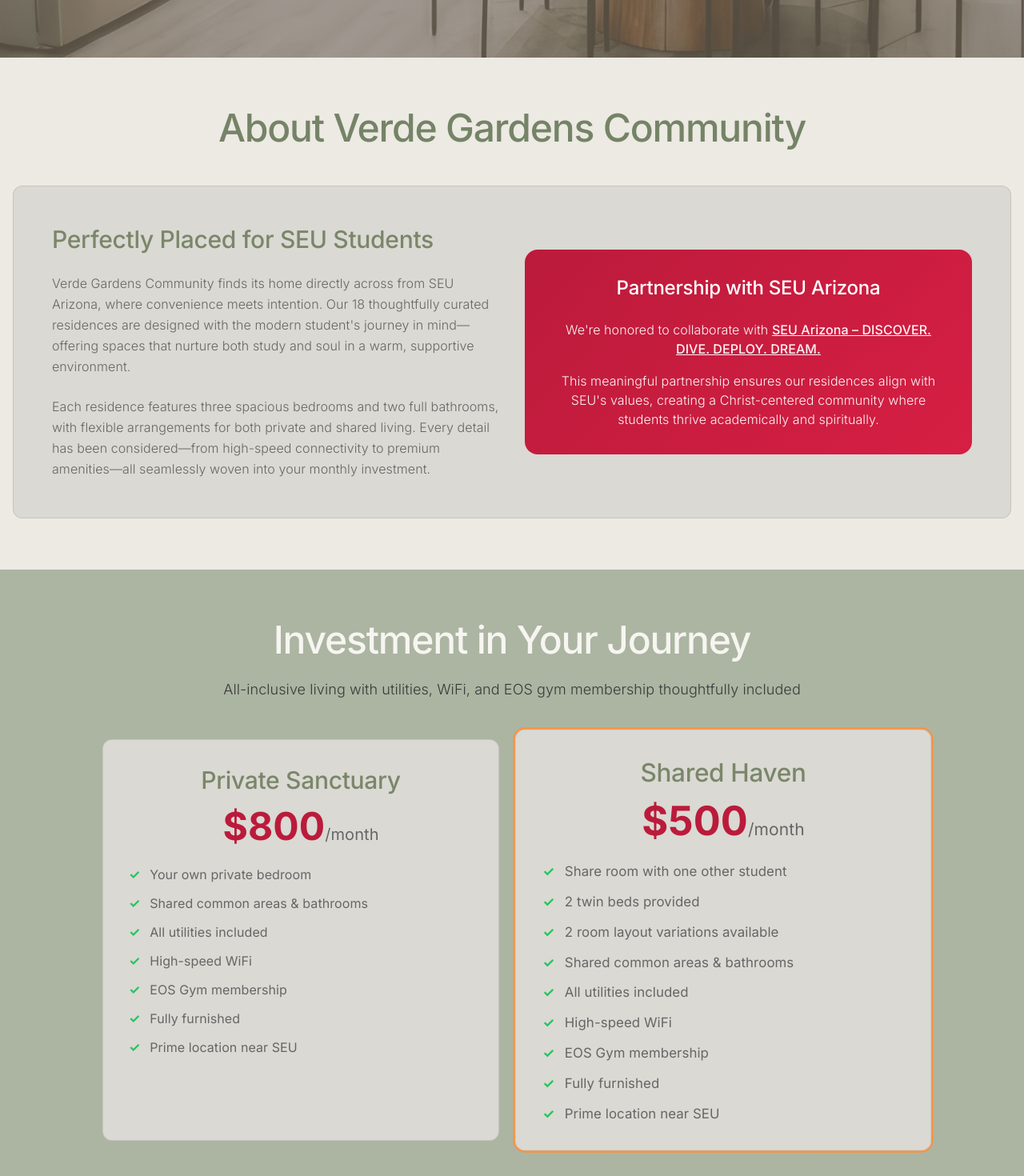
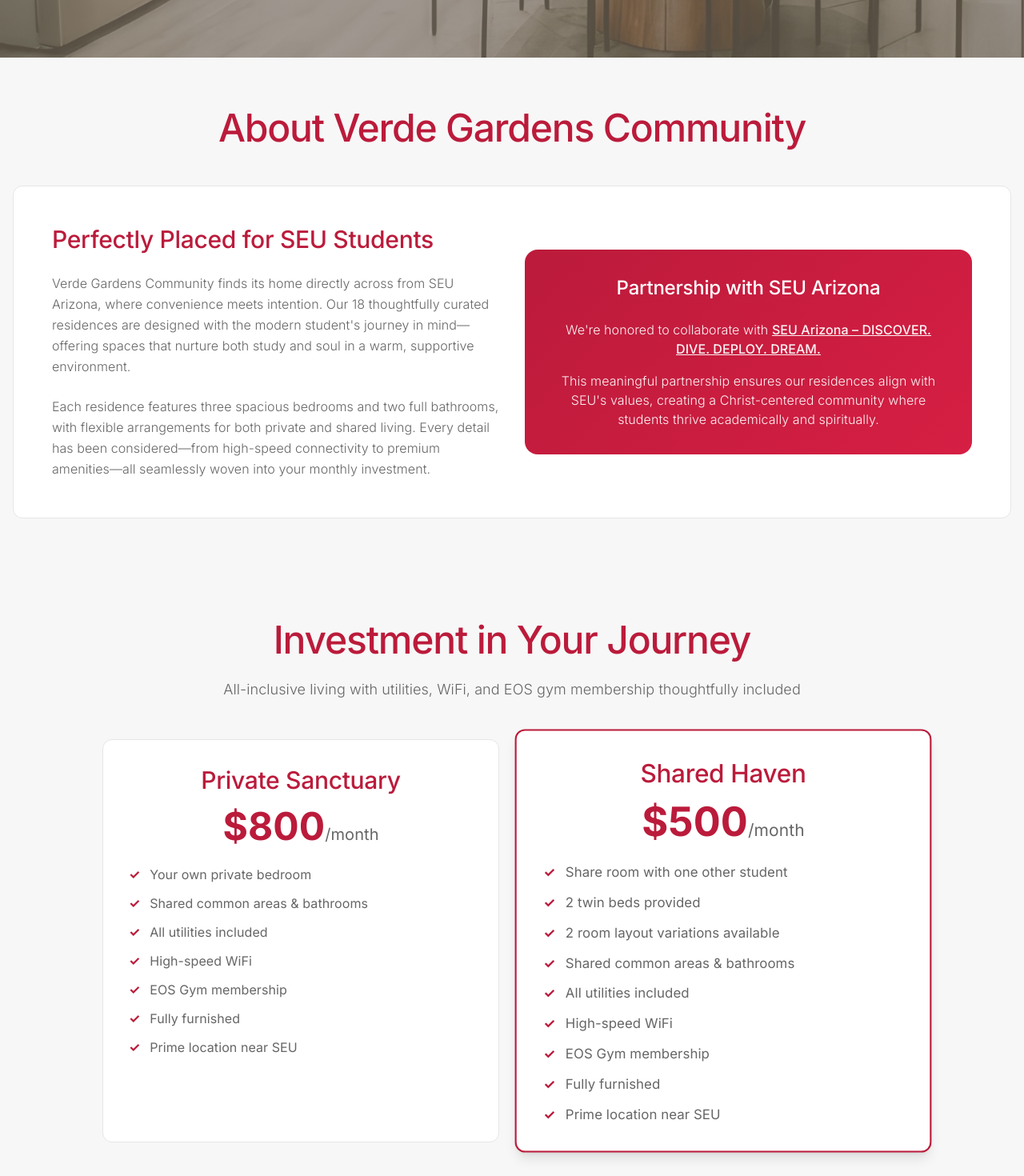
Before and after one commit to brebuilds/verde-gardens, a React (Vite) app: page / in a window 1280 px wide. Shown: the part 920-2390 px from the top of the page at 80% size. Built offline with nearby package versions, Linux system fonts and the light colour scheme.

Commit message:
Update warm colors to school branding
Replace green text and tan/beige components with school colors (red, white, black, charcoal) across the site.

```diff
--- a/src/components/About.tsx
+++ b/src/components/About.tsx
@@ -1,27 +1,14 @@
 export const About = () => {
-  return <section id="about" style={{
-    backgroundColor: 'rgba(236, 234, 227, 1)'
-  }} className="verde-section bg-zinc-50">
+  return <section id="about" className="verde-section bg-muted">
       <div className="verde-container">
-        <h2 className="font-serif text-4xl lg:text-5xl font-medium text-center mb-12 tracking-tight">
-          <p>
-            <span style={{
-            color: 'rgb(117, 131, 103)'
-          }}>
-              About Verde Gardens Community
-            </span>
-          </p>
+        <h2 className="font-serif text-4xl lg:text-5xl font-medium text-center mb-12 tracking-tight text-primary">
+          About Verde Gardens Community
         </h2>
 
-        <div className="p-8 lg:p-12 border rounded-xl transition-all" style={{
-        backgroundColor: 'rgba(218, 217, 211, 1)',
-        borderColor: 'rgba(185, 175, 172, 0.5)'
-      }}>
+        <div className="bg-card border border-border p-8 lg:p-12 rounded-xl transition-all">
           <div className="verde-grid-2">
             <div className="space-y-6">
-              <h3 className="font-serif text-2xl lg:text-3xl font-medium mb-6" style={{
-              color: 'rgba(122, 134, 106, 1)'
-            }}>
+              <h3 className="font-serif text-2xl lg:text-3xl font-medium mb-6 text-primary">
                 Perfectly Placed for SEU Students
               </h3>
               <p className="font-sans text-base text-muted-foreground leading-relaxed mb-6 font-light">
--- a/src/components/Amenities.tsx
+++ b/src/components/Amenities.tsx
@@ -39,9 +39,9 @@ export const Amenities = () => {
   ];
 
   return (
-    <section id="amenities" className="verde-section" style={{ backgroundColor: 'rgba(218, 217, 211, 1)' }}>
+    <section id="amenities" className="verde-section bg-muted">
       <div className="verde-container">
-        <h2 className="font-serif text-4xl lg:text-5xl font-medium text-center mb-6 tracking-tight" style={{ color: 'rgba(122, 134, 106, 1)' }}>
+        <h2 className="font-serif text-4xl lg:text-5xl font-medium text-center mb-6 tracking-tight text-primary">
           Thoughtful Amenities
         </h2>
         <p className="font-sans text-lg text-center text-muted-foreground mb-12 font-light">
@@ -52,7 +52,7 @@ export const Amenities = () => {
           {amenities.map((amenity, index) => (
             <div key={index} className="verde-amenity-card">
               <div className="text-5xl mb-4">{amenity.icon}</div>
-              <h3 className="font-serif text-xl font-medium mb-3" style={{ color: 'rgba(122, 134, 106, 1)' }}>
+              <h3 className="font-serif text-xl font-medium mb-3 text-primary">
                 {amenity.title}
               </h3>
               <p className="font-sans text-muted-foreground leading-relaxed font-light">
--- a/src/components/Pricing.tsx
+++ b/src/components/Pricing.tsx
@@ -10,58 +10,41 @@ export const Pricing = () => {
       });
     }
   };
-  return <section id="pricing" style={{
-    backgroundColor: 'rgba(171, 181, 162, 1)'
-  }} className="verde-section bg-zinc-300">
+  return <section id="pricing" className="verde-section bg-muted">
       <div className="verde-container">
-        <h2 style={{
-        color: 'rgba(247, 245, 241, 1)'
-      }} className="font-serif text-4xl lg:text-5xl font-medium text-center mb-6 tracking-tight text-gray-900">
+        <h2 className="font-serif text-4xl lg:text-5xl font-medium text-center mb-6 tracking-tight text-primary">
           Investment in Your Journey
         </h2>
-        <p className="font-sans text-lg text-center mb-12 font-light" style={{
-        color: 'rgba(58, 58, 58, 1)'
-      }}>
+        <p className="font-sans text-lg text-center mb-12 font-light text-muted-foreground">
           All-inclusive living with utilities, WiFi, and EOS gym membership thoughtfully included
         </p>
 
         <div className="grid grid-cols-1 lg:grid-cols-2 gap-8 max-w-5xl mx-auto mb-16">
-          <div style={{
-          backgroundColor: 'rgba(218, 217, 211, 1)',
-          borderColor: 'rgba(185, 175, 172, 0.5)'
-        }} className="text-center p-8 border rounded-xl transition-all bg-gray-200">
-            <h3 style={{
-            color: 'rgba(122, 134, 106, 1)'
-          }} className="font-serif text-2xl lg:text-3xl mb-4 font-medium text-zinc-900">
+          <div className="bg-card border border-border text-center p-8 rounded-xl transition-all">
+            <h3 className="font-serif text-2xl lg:text-3xl mb-4 font-medium text-primary">
               Private Sanctuary
             </h3>
-            <div className="text-5xl font-bold text-accent-orange mb-6">
+            <div className="text-5xl font-bold text-primary mb-6">
               $800<span className="text-xl text-muted-foreground font-normal">/month</span>
             </div>
             <ul className="space-y-3 text-left">
               {["Your own private bedroom", "Shared common areas & bathrooms", "All utilities included", "High-speed WiFi", "EOS Gym membership", "Fully furnished", "Prime location near SEU"].map((feature, index) => <li key={index} className="flex items-center text-muted-foreground">
-                  <span className="text-green-500 font-bold mr-3">✓</span>
+                  <span className="text-primary font-bold mr-3">✓</span>
                   {feature}
                 </li>)}
             </ul>
           </div>
 
-          <div style={{
-          backgroundColor: 'rgba(218, 217, 211, 1)',
-          borderColor: 'rgba(185, 175, 172, 0.5)',
-          boxShadow: 'rgb(255, 255, 255) 0px 0px 0px 0px, rgb(251, 146, 60) 0px 0px 0px 2px, rgba(0, 0, 0, 0) 0px 0px 0px 0px'
-        }} className="text-center p-8 border rounded-xl transition-all transform scale-105 bg-gray-200">
-            <h3 className="font-serif text-2xl lg:text-3xl font-medium mb-4" style={{
-            color: 'rgba(122, 134, 106, 1)'
-          }}>
+          <div className="bg-card border-2 border-primary text-center p-8 rounded-xl transition-all transform scale-105 shadow-lg">
+            <h3 className="font-serif text-2xl lg:text-3xl font-medium mb-4 text-primary">
               Shared Haven
             </h3>
-            <div className="text-5xl font-bold text-accent-orange mb-6">
+            <div className="text-5xl font-bold text-primary mb-6">
               $500<span className="text-xl text-muted-foreground font-normal">/month</span>
             </div>
             <ul className="space-y-3 text-left">
               {["Share room with one other student", "2 twin beds provided", "2 room layout variations available", "Shared common areas & bathrooms", "All utilities included", "High-speed WiFi", "EOS Gym membership", "Fully furnished", "Prime location near SEU"].map((feature, index) => <li key={index} className="flex items-center text-muted-foreground">
-                  <span className="text-green-500 font-bold mr-3">✓</span>
+                  <span className="text-primary font-bold mr-3">✓</span>
                   {feature}
                 </li>)}
             </ul>
```
